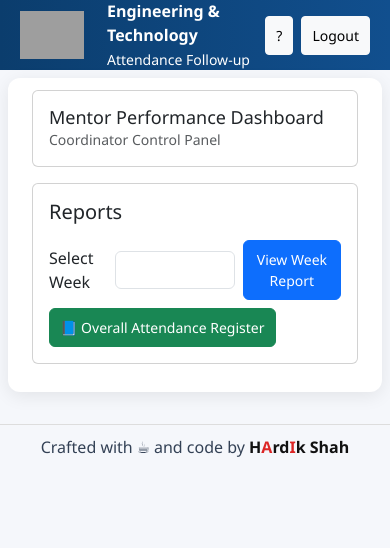
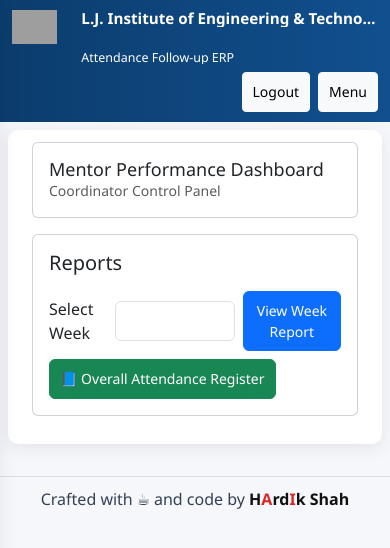
Before and after one commit to erhardik/easymentor, a Django app: page /reports/ in a window 390 px wide. Shown: the top 548 px of the page. Run offline with Django 5.2, Linux system fonts and the light colour scheme; data comes from the database, SQL or seed files in the repository; some libraries are stand-ins or nearby versions; grey boxes are pictures that could not be loaded.

Commit message:
Improve mobile web UX with app-like drawer menu and responsive navbar

```diff
--- a/core/templates/base.html
+++ b/core/templates/base.html
@@ -12,12 +12,18 @@
     <link href="{% static 'css/theme.css' %}" rel="stylesheet">
 
     <style>
+        :root {
+            --nav-h: 70px;
+        }
+
         body {
             background: #f5f7fb;
+            padding-top: env(safe-area-inset-top);
         }
 
         .table-responsive {
             overflow-x: auto;
+            -webkit-overflow-scrolling: touch;
         }
 
         .lj-sidebar {
@@ -26,44 +32,36 @@
             min-height: calc(100vh - 96px);
         }
 
+        .lj-main {
+            width: 100%;
+        }
+
+        .brand-block {
+            min-width: 0;
+        }
+
+        .brand-block strong,
+        .brand-block small {
+            display: block;
+            white-space: nowrap;
+            overflow: hidden;
+            text-overflow: ellipsis;
+            max-width: 360px;
+        }
+
+        .top-actions,
+        .module-form {
+            min-width: 0;
+        }
+
+        .module-select {
+            min-width: 260px;
+        }
+
         .menu-bottom {
             margin-top: auto;
             padding-top: 12px;
             border-top: 1px solid #d9e0ea;
-        }
-
-        @media (max-width:768px) {
-            .lj-sidebar {
-                display: none;
-            }
-
-            .mobile-menu {
-                display: block;
-            }
-
-            table {
-                font-size: 13px;
-            }
-
-            .btn {
-                padding: 8px 10px;
-                font-size: 14px;
-            }
-
-            h3,
-            h4 {
-                font-size: 18px;
-            }
-
-            .lj-card {
-                padding: 12px !important;
-            }
-        }
-
-        @media (min-width:769px) {
-            .mobile-menu {
-                display: none;
-            }
         }
 
         .mobile-view {
@@ -116,7 +114,123 @@
             white-space: nowrap;
         }
 
+        .mobile-backdrop {
+            display: none;
+            position: fixed;
+            inset: 0;
+            background: rgba(13, 24, 35, 0.45);
+            z-index: 1030;
+        }
+
         @media (max-width:768px) {
+            .lj-navbar {
+                height: auto;
+                min-height: var(--nav-h);
+                padding: 10px 12px;
+                gap: 8px;
+                align-items: flex-start !important;
+                flex-wrap: wrap;
+            }
+
+            .lj-logo {
+                height: 34px;
+                margin-right: 8px;
+            }
+
+            .brand-block {
+                flex: 1;
+            }
+
+            .brand-block strong {
+                font-size: 0.95rem;
+                line-height: 1.1;
+                max-width: 100%;
+            }
+
+            .brand-block small {
+                font-size: 0.78rem;
+                line-height: 1.05;
+                max-width: 100%;
+            }
+
+            .top-actions {
+                width: 100%;
+                justify-content: flex-end;
+                flex-wrap: wrap;
+                gap: 8px !important;
+            }
+
+            .module-form {
+                width: 100%;
+                order: 1;
+            }
+
+            .module-select {
+                width: 100%;
+                min-width: 0 !important;
+            }
+
+            .mobile-menu {
+                display: block;
+                order: 2;
+            }
+
+            .lj-sidebar {
+                position: fixed;
+                top: 0;
+                left: 0;
+                width: min(86vw, 320px);
+                height: 100dvh;
+                min-height: 100dvh;
+                z-index: 1040;
+                display: flex;
+                transform: translateX(-105%);
+                transition: transform 0.22s ease;
+                border-right: 2px solid #f4b400;
+                box-shadow: 0 8px 30px rgba(5, 17, 31, 0.25);
+                overflow-y: auto;
+                overscroll-behavior: contain;
+                padding-top: max(12px, env(safe-area-inset-top));
+            }
+
+            body.menu-open .lj-sidebar {
+                transform: translateX(0);
+            }
+
+            body.menu-open .mobile-backdrop {
+                display: block;
+            }
+
+            table,
+            .table {
+                font-size: 12.5px;
+            }
+
+            .btn {
+                padding: 8px 10px;
+                font-size: 14px;
+            }
+
+            h3,
+            h4 {
+                font-size: 18px;
+            }
+
+            .lj-card {
+                padding: 12px !important;
+                border-radius: 10px;
+            }
+
+            .lj-main {
+                padding-top: 10px;
+            }
+
+            .form-control,
+            .form-select,
+            .btn {
+                min-height: 40px;
+            }
+
             .desktop-view {
                 display: none;
             }
@@ -130,6 +244,24 @@
                 align-items: center;
                 gap: 0.75rem;
             }
+
+            .modal-dialog {
+                margin: 0.6rem;
+            }
+
+            .modal-content {
+                border-radius: 12px;
+            }
+        }
+
+        @media (min-width:769px) {
+            .mobile-menu {
+                display: none;
+            }
+
+            .mobile-backdrop {
+                display: none !important;
+            }
         }
     </style>
 </head>
@@ -138,17 +270,17 @@
 
     <nav class="lj-navbar d-flex align-items-center">
         <img src="{% static 'logo.png' %}" class="lj-logo">
-        <div class="ms-2">
+        <div class="ms-2 brand-block">
             <strong>L.J. Institute of Engineering & Technology</strong><br>
             <small>Attendance Follow-up ERP</small>
         </div>
 
-        <div class="ms-auto d-flex gap-2 align-items-center">
+        <div class="ms-auto d-flex gap-2 align-items-center top-actions">
             {% if current_module and module_list %}
-            <form method="post" action="/switch-module/" class="d-flex align-items-center gap-2 mb-0">
+            <form method="post" action="/switch-module/" class="d-flex align-items-center gap-2 mb-0 module-form">
                 {% csrf_token %}
                 <input type="hidden" name="next" value="{{ request.get_full_path }}">
-                <select name="module_id" class="form-select form-select-sm" style="min-width:260px"
+                <select name="module_id" class="form-select form-select-sm module-select"
                     onchange="this.form.submit()">
                     {% for m in module_list %}
                     <option value="{{m.id}}" {% if m.is_current %}selected{% endif %}>
@@ -161,10 +293,11 @@
             {% endif %}
             {% endif %}
 
-            <button class="btn btn-light btn-sm mobile-menu" onclick="toggleMenu()">?</button>
+            <button class="btn btn-light btn-sm mobile-menu" onclick="toggleMenu()">Menu</button>
             <a href="/" class="btn btn-light btn-sm">Logout</a>
         </div>
     </nav>
+    <div class="mobile-backdrop" id="mobileBackdrop" onclick="closeMenu()"></div>
 
     <div class="container-fluid">
         <div class="row">
@@ -204,7 +337,7 @@
                 </div>
             </div>
 
-            <div class="col-md-10 col-12 p-2 p-md-4">
+            <div class="col-md-10 col-12 p-2 p-md-4 lj-main">
                 <div class="lj-card">
                     {% block content %}{% endblock %}
                 </div>
@@ -225,10 +358,28 @@
 
     <script>
         function toggleMenu() {
-            let s = document.getElementById("sidebar");
-            if (s.style.display === "flex") s.style.display = "none";
-            else s.style.display = "flex";
+            document.body.classList.toggle("menu-open");
         }
+
+        function closeMenu() {
+            document.body.classList.remove("menu-open");
+        }
+
+        document.addEventListener("click", function (e) {
+            if (window.innerWidth > 768) return;
+            const sidebar = document.getElementById("sidebar");
+            const menuBtn = e.target.closest(".mobile-menu");
+            if (menuBtn) return;
+            if (!sidebar.contains(e.target) && document.body.classList.contains("menu-open")) {
+                closeMenu();
+            }
+        });
+
+        document.querySelectorAll("#sidebar a").forEach(function (a) {
+            a.addEventListener("click", function () {
+                if (window.innerWidth <= 768) closeMenu();
+            });
+        });
     </script>
 
     <script src="https://cdn.jsdelivr.net/npm/bootstrap@5.3.3/dist/js/bootstrap.bundle.min.js"></script>
```
